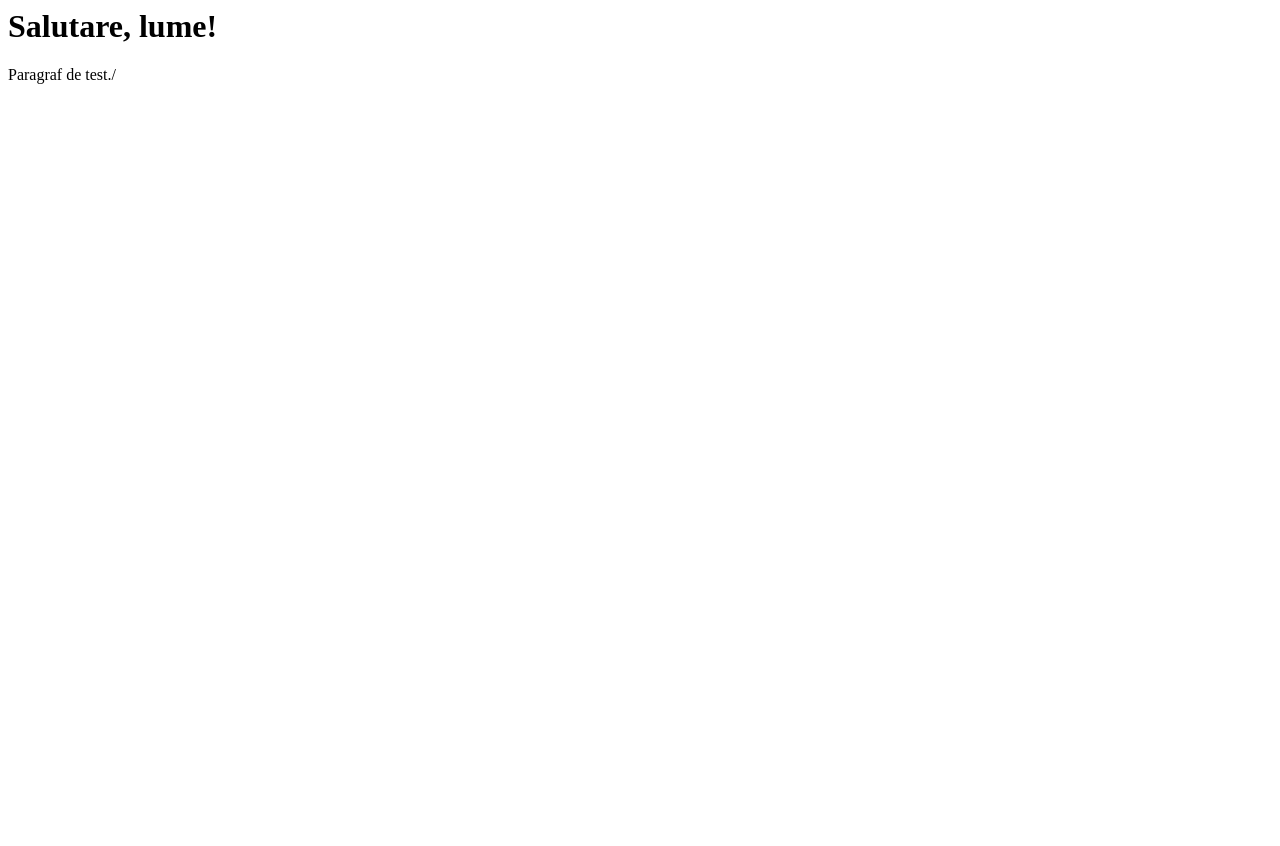
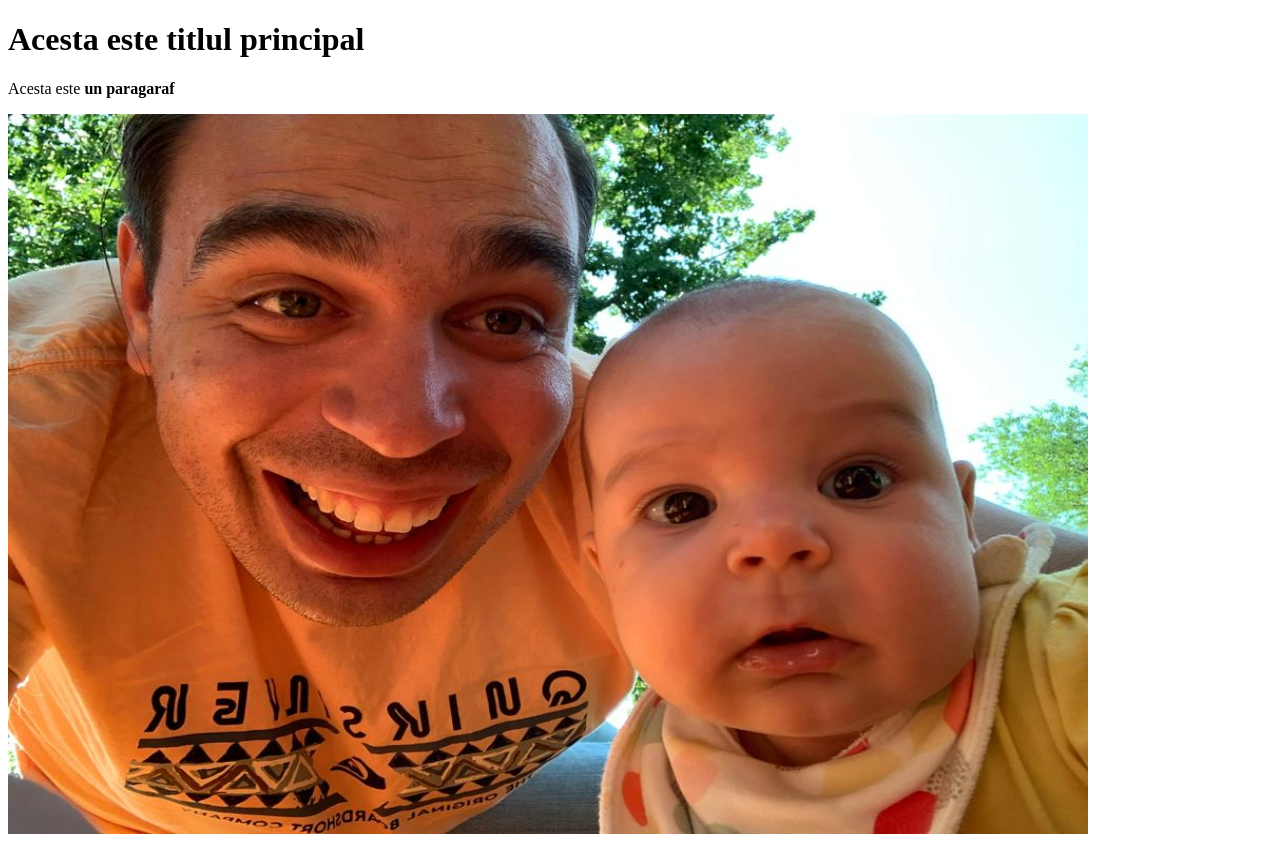
Before and after one commit to Pompiliu-Dima/mpd-test, a plain HTML site: page index.html in a window 1280 px wide. Before the commit the page ends 800 px from the top, so only its background shows below. Drawn offline with Linux system fonts and the light colour scheme; files whose address does not match are found by name.

Commit message:
feet : Fisier de structura

```diff
--- a/index.html
+++ b/index.html
@@ -1,2 +1,15 @@
-<h1>Salutare, lume!</h1>
-<p>Paragraf de test./</p>
+<!DOCTYPE html>
+<html lang="ro">
+    <head>
+        <meta charset="utf-8"/>
+        <title>Acesta este prima mea pagina</title>
+    </head>
+    <body>
+        <h1> Acesta este titlul principal</h1>
+        <p> Acesta este <strong>un paragaraf</strong> </p>
+        <img src = "C:\Users\Nicoleta\Desktop\Proiecte\mpd-test\IMG-20210626-WA0024.jpg" width = "1080" height = "720"
+        alt="Copii frumosi" />
+    </body>
+
+
+</html>
```
Also changed, not shown: IMG-20210626-WA0024.jpg (added).
